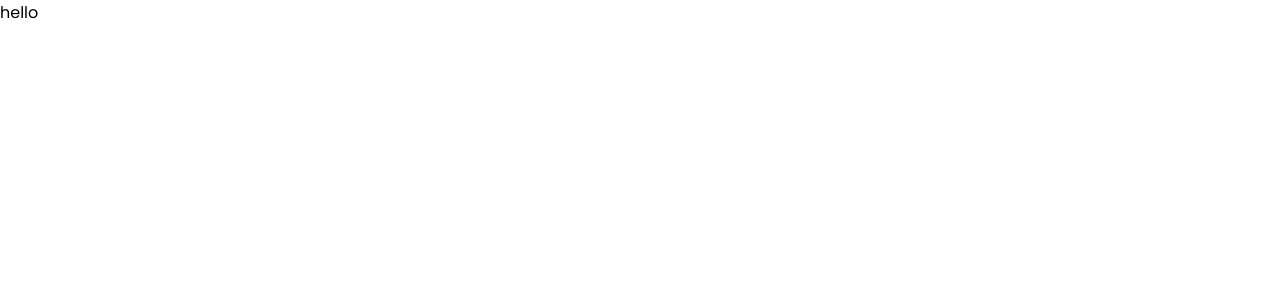
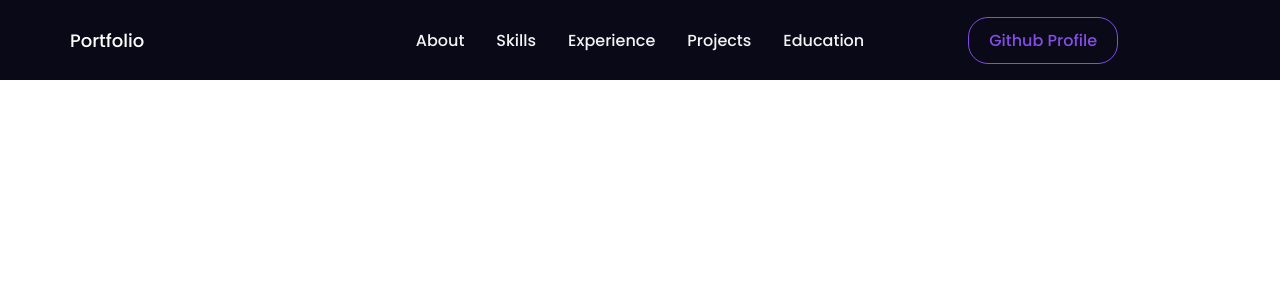
Before and after one commit to Prachi3899/PortfolioWebsite, a React (Create React App) app: page / in a window 1280 px wide. Shown: the top 300 px of the page. Built offline with nearby package versions, Linux system fonts and the light colour scheme.

Commit message:
navbar created

```diff
--- a/src/App.js
+++ b/src/App.js
@@ -1,9 +1,15 @@
+import React from "react";
 import styled, { ThemeProvider } from "styled-components";
 import { darkTheme } from "./utils/Themes";
+import Navbar from "./components/Navbar";
+import { BrowserRouter } from "react-router-dom";
+
 function App() {
   return (
     <ThemeProvider theme={darkTheme}>
-      hello
+      <BrowserRouter>
+      <Navbar />
+      </BrowserRouter>
     </ThemeProvider>
   );
 }
--- /dev/null
+++ b/src/components/Navbar.jsx
@@ -0,0 +1,188 @@
+import React,{ useState } from 'react';
+import styled, {useTheme} from 'styled-components';
+import { Link as LinkR } from 'react-router-dom';
+import {Bio} from '../data/constants';
+import { MenuRounded } from '@mui/icons-material';
+
+const Nav = styled.div`
+    background-color: ${({ theme }) => theme.bg};
+    height: 80px;
+    display: flex;
+    align-items: center;
+    justify-content: center;
+    font-size: 1rem;
+    position: sticky;
+    top: 0;
+    z-index: 10;
+    color: white;
+`;
+
+const NavbarContainer = styled.div`
+    width: 100%;
+    max-width: 1200px;
+    padding: 0 24px;
+    display: flex;
+    align-items: center;
+    justify-content: space-between;
+    font-size: 1rem;
+`;
+
+const Navlogo = styled(LinkR)`
+    width: 80%;
+    padding: 0 6px;
+    text-decoration: none;
+    color: inherit;
+    font-weight: 500;
+    font-size: 18px;
+`;
+
+const NavItems = styled.ul`
+    width: 100%;
+    display: flex;
+    justify-content: center;
+    list-style: none;
+    align-items: center;
+    gap: 32px;
+    padding: 0 6px;
+    @media screen and (max-width: 768px) {
+        display: none;
+    }
+`;
+
+const Navlink = styled.a`
+    color: ${({ theme }) => theme.text_primary};
+    text-decoration: none;
+    cursor: pointer;
+    font-weight: 500;
+    transition: all 0.2s ease-in-out;
+    &:hover {
+        color: ${({ theme }) => theme.primary};
+    }
+`;
+
+const ButtonContainer = styled.div`
+    display: flex;
+    justify-content: center;
+    align-items: center;
+    padding: 0 6px;
+    height: 100%;
+    width: 80%;
+    @media screen and (max-width: 768px) {
+        display: none;
+    }
+`;
+
+const GithubButton = styled.a`
+    border: 1px solid ${({ theme }) => theme.primary};
+    color: ${({ theme }) => theme.primary};
+    justify-content: center;
+    display: flex;
+    align-items: center;
+    border-radius: 20px;
+    cursor: pointer;
+    padding: 10px 20px;
+    font-size: 16px;
+    font-weight: 500;
+    transition: all 0.6s ease-in-out;
+    text-decoration: none;
+    &:hover {
+        background: ${({ theme }) => theme.primary};
+        color: ${({ theme }) => theme.text_primary};
+    }
+`;
+
+const MobileIcon = styled.div`
+    height: 100%;
+    display: flex;
+    align-items: center;
+    color: ${({ theme }) => theme.text_primary};
+    display: none;
+    @media screen and (max-width: 768px) {
+        display: block;
+    }
+`;
+
+const MobileMenu = styled.ul`
+    width: 100%;
+    display: flex;
+    flex-direction: column;
+    align-items: start;
+    gap: 16px;
+    padding: 0 6px;
+    list-style: none;
+    width: 100%;
+    padding: 12px 40px 24px 40px;
+    background: ${({ theme }) => theme.card_light + 99};
+    position: absolute;
+    top: 80px;
+    right: 0;
+    transition: all 0.6s ease-in-out;
+    transform: ${({ isOpen }) =>
+        isOpen ? "translateY(0)" : "translateY(-100%)"};
+    border-radius: 0 0 20px 20px;
+    box-shadow: 0 0 10px 0 rgba(0, 0, 0, 0.2);
+    opacity: ${({ isOpen }) => (isOpen ? "100%" : "0")};
+    z-index: ${({ isOpen }) => (isOpen ? "1000" : "-1000")};
+`;
+
+const Navbar = () => {
+    const [isOpen, setIsOpen] = useState(false);
+    const theme = useTheme();
+    return (
+        <Nav>
+        <NavbarContainer>
+            <Navlogo to="/">Portfolio</Navlogo>
+
+            <MobileIcon onClick={() => setIsOpen(!isOpen)}>
+                <MenuRounded style={{ color: "inherit"}}/>
+            </MobileIcon>
+
+            <NavItems>
+                <Navlink href="#About">About</Navlink>
+                <Navlink href="#skills">Skills</Navlink>
+                <Navlink href="#Experience">Experience</Navlink>
+                <Navlink href="#Projects">Projects</Navlink>
+                <Navlink href="#Education">Education</Navlink>
+            </NavItems>
+
+            {
+                isOpen && (
+                    <MobileMenu isOpen={isOpen}>
+                      <Navlink onClick={() => setIsOpen(!isOpen)} href="#About">
+                        About
+                      </Navlink>
+                      <Navlink onClick={() => setIsOpen(!isOpen)} href="#Skills">
+                        Skills
+                      </Navlink>
+                      <Navlink onClick={() => setIsOpen(!isOpen)} href="#Experience">
+                        Experience
+                      </Navlink>
+                      <Navlink onClick={() => setIsOpen(!isOpen)} href="#Projects">
+                        Projects
+                      </Navlink>
+                      <Navlink onClick={() => setIsOpen(!isOpen)} href="#Education">
+                        Education
+                      </Navlink>
+                      <GithubButton
+                        href={Bio.github}
+                        target="_Blank"
+                        style={{
+                          background: theme.primary,
+                          color: theme.text_primary,
+                        }}
+                      >
+                        Github Profile
+                      </GithubButton>
+                    </MobileMenu>
+                  )
+            }
+
+            <ButtonContainer>
+                <GithubButton href={Bio.github} target="_Blank">Github Profile</GithubButton>
+            </ButtonContainer>
+        </NavbarContainer>
+        </Nav>
+    )
+}
+
+export default Navbar;
--- a/src/data/constants.js
+++ b/src/data/constants.js
@@ -1,20 +1,19 @@
 export const Bio = {
-  name: "Rishav Chanda",
+  name: "Prachi Gupta",
   roles: [
     "Full Stack Developer",
-    "Android Developer",
     "UI/UX Designer",
     "Programmer",
   ],
   description:
     "I am a motivated and versatile individual, always eager to take on new challenges. With a passion for learning I am dedicated to delivering high-quality results. With a positive attitude and a growth mindset, I am ready to make a meaningful contribution and achieve great things.",
-  github: "https://github.com/rishavchanda",
+  github: "https://github.com/prachi3899",
   resume:
-    "https://drive.google.com/file/d/1txFKZD3LNIXMc329jD9c995AU8LItOXK/view?usp=drive_link",
-  linkedin: "https://www.linkedin.com/in/rishav-chanda-b89a791b3/",
-  twitter: "https://twitter.com/RishavChanda",
-  insta: "https://www.instagram.com/rishav_chanda/",
-  facebook: "https://www.facebook.com/rishav.chanda.165/",
+    "https://drive.google.com/file/d/1F9mF1gKufQdXXbZfHoLFHRspwsaJexpg/view?usp=drive_link",
+  linkedin: "https://www.linkedin.com/in/prachi-gupta-3635b1259",
+  twitter: "https://x.com/prachigupta3899",
+  insta: "https://www.instagram.com/prachigupta3899",
+  facebook: "https://www.facebook.com/prachi.gupta.180410/",
 };
 
 export const skills = [
```
Also changed, not shown: package.json (+6 -5 lines), 1 other file (tests, documents, lock files or other folders).
